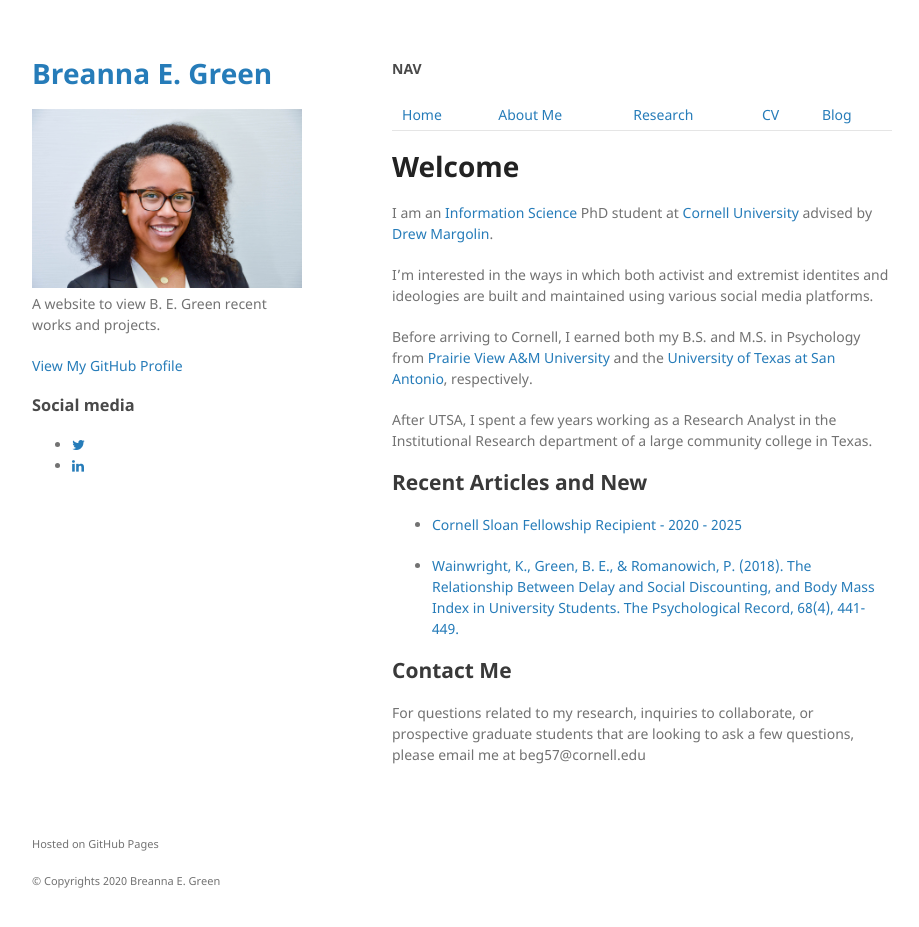
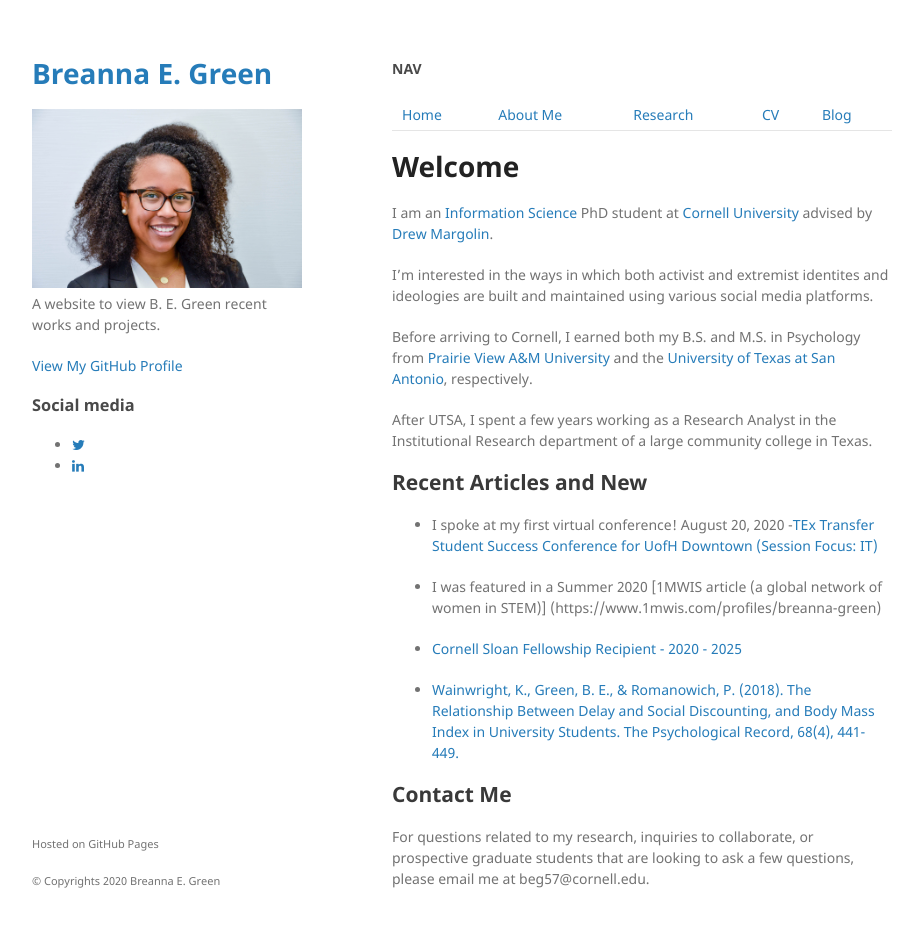
Before and after one commit to bregreen/bregreen.github.io, a Jekyll site: the page built from index.md, in a window 1280 px wide and 959 px high. Shown: the top 927 px of the window, without its empty margins (178-1097 px from the left). Built offline with Jekyll 4.4.1, drawn with Linux system fonts in a browser that asks for light colours.

Commit message:
Update index.md

```diff
--- a/index.md
+++ b/index.md
@@ -24,10 +24,14 @@
 
 ## Recent Articles and New
 
+* I spoke at my first virtual conference! August 20, 2020 -[TEx Transfer Student Success Conference for UofH Downtown (Session Focus: IT)](https://www.uhd.edu/transferstudents/accelerated-transfer-academy/Pages/default.aspx)
+
+* I was featured in a Summer 2020 [1MWIS article (a global network of women in STEM)] (https://www.1mwis.com/profiles/breanna-green)
+
 * [Cornell Sloan Fellowship Recipient - 2020 - 2025](https://www.engineering.cornell.edu/engdiversity/current-students/graduate-students/diversity-fellowship-programs)
 
 * [Wainwright, K., Green, B. E., & Romanowich, P. (2018). The Relationship Between Delay and Social Discounting, and Body Mass Index in    University Students. The Psychological Record, 68(4), 441-449.](https://www.researchgate.net/publication/325241458_The_Relationship_Between_Delay_and_Social_Discounting_and_Body_Mass_Index_in_University_Students)
 
 
 ## Contact Me
-For questions related to my research, inquiries to collaborate, or prospective graduate students that are looking to ask a few questions, please email me at beg57@cornell.edu
+For questions related to my research, inquiries to collaborate, or prospective graduate students that are looking to ask a few questions, please email me at beg57@cornell.edu.
```
